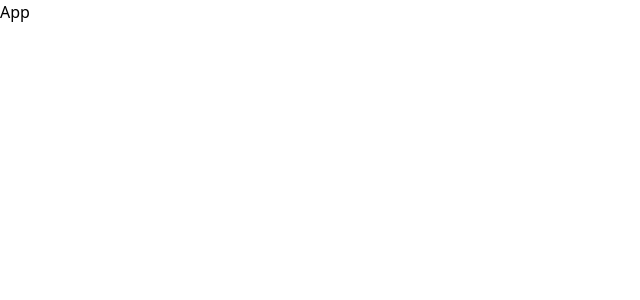
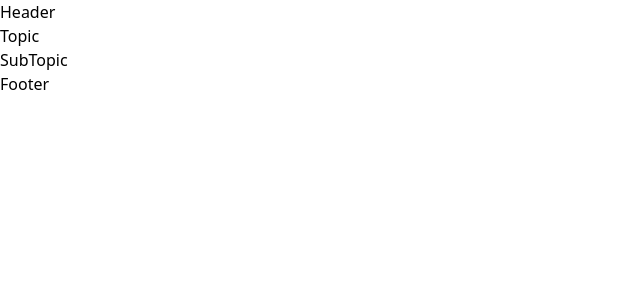
Before and after one commit to faresh9/ihsan, a React (Vite) app in the folder frontend_react/: page / in a window 1280 px wide. Shown: the top 300 px of the page, without its empty margins (0-640 px from the left). Built offline with nearby package versions, Linux system fonts and the light colour scheme.

Commit message:
experimenting with stackblitz

```diff
--- a/frontend_react/package.json
+++ b/frontend_react/package.json
@@ -10,6 +10,7 @@
     "preview": "vite preview"
   },
   "dependencies": {
+    "@heroicons/react": "^2.1.1",
     "react": "^18.2.0",
     "react-dom": "^18.2.0"
   },
--- a/frontend_react/src/App.jsx
+++ b/frontend_react/src/App.jsx
@@ -1,8 +1,12 @@
 import React from 'react'
-
+import Home from "./pages/Home"
 function App() {
   return (
-    <div className="font-bold underline">App</div>
+    <>
+    <Home/>
+
+
+    </>
   )
 }
 
--- a/frontend_react/src/components/common/Header.jsx
+++ b/frontend_react/src/components/common/Header.jsx
@@ -1,8 +1,15 @@
 import React from 'react'
+import {
+  Navbar,
+  MobileNav,
+  Typography,
+  Button,
+  IconButton,
+} from "@material-tailwind/react";
 
 function Header() {
   return (
-    <div>Header</div>
+    <div className='text-blue-600/100'>Header</div>
   )
 }
 
--- a/frontend_react/src/pages/Home.jsx
+++ b/frontend_react/src/pages/Home.jsx
@@ -1,8 +1,16 @@
 import React from 'react'
-
+import Header from "../components/common/Header"
+import Footer from "../components/common/Footer"
+import Topic from "../pages/Topic"
+import SubTopic from "../pages/SubTopic"
 function Home() {
   return (
-    <div>Home</div>
+    <>
+    <Header />
+    <Topic />
+    <SubTopic />
+    <Footer />
+    </>
   )
 }
 
```
Also changed, not shown: 1 other file (tests, documents, lock files or other folders).
